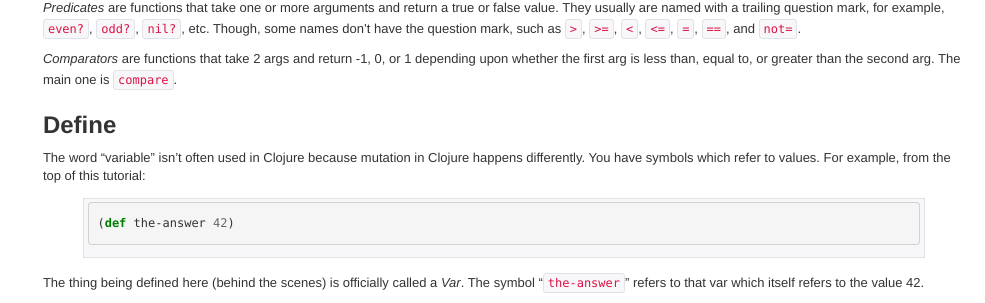
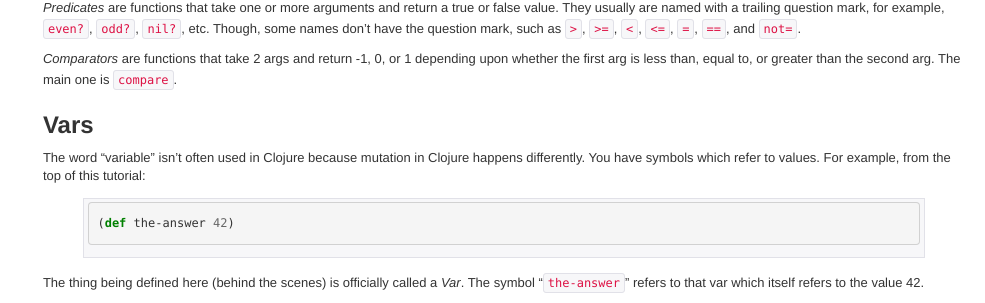
Before and after one commit to clojuredocs/guides, a Jekyll site: the page built from articles/tutorials/introduction.md, in a window 1280 px wide and 900 px high, scrolled down 11213 px. Shown: the part 149-452 px from the top of the window, without its empty margins (295-1280 px from the left). Built offline with Jekyll 4.4.1, drawn with Linux system fonts in a browser that asks for light colours; some web fonts are replaced; Markdown is read by kramdown in place of the engine named in the settings.

Commit message:
Better section title

```diff
--- a/articles/tutorials/introduction.md
+++ b/articles/tutorials/introduction.md
@@ -789,7 +789,7 @@ greater than the second arg. The main one is `compare`.
 
 
 
-## Define
+## Vars
 
 The word "variable" isn't often used in Clojure because mutation in Clojure
 happens differently. You have symbols which refer to values. For
```
